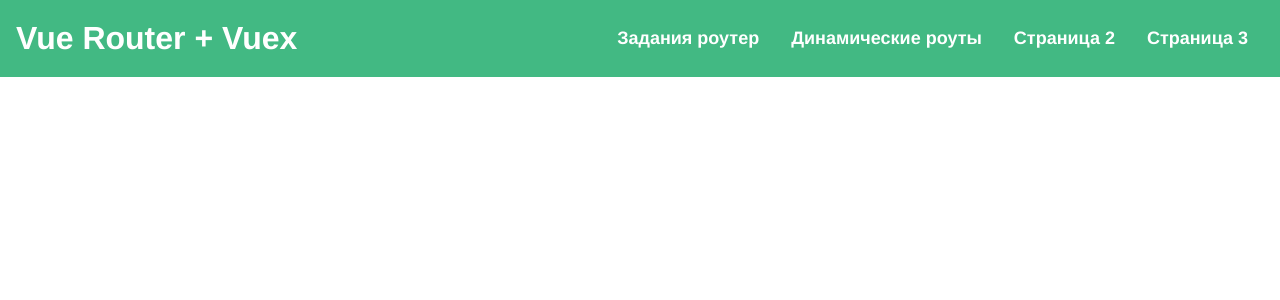
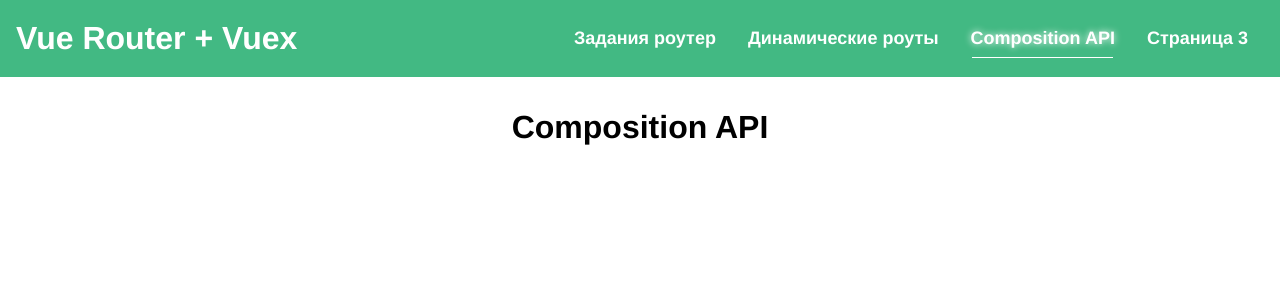
Before and after one commit to VladimirShadrov/vue-router-and-vuex-repetition, a Vue app: page /composition in a window 1280 px wide. Shown: the top 300 px of the page. Built offline with nearby package versions, Linux system fonts and the light colour scheme.

Commit message:
Структура папок

```diff
--- a/src/App.vue
+++ b/src/App.vue
@@ -18,7 +18,7 @@ export default {
       routerLinks: [
         { id: 2, path: '/', title: 'Задания роутер' },
         { id: 3, path: '/dinamic-routes', title: 'Динамические роуты' },
-        { id: 4, path: '/page2', title: 'Страница 2' },
+        { id: 4, path: '/composition', title: 'Composition API' },
         { id: 5, path: '/page3', title: 'Страница 3' },
       ],
     };
--- a/src/components/vueRouter/AppPage2.vue
+++ b/src/components/composition/AppCompositionApi.vue
@@ -1,6 +1,6 @@
 <template>
   <div class="content-wrapper">
-    <h1 class="theme-title">Страница 2</h1>
+    <h1 class="theme-title">Composition API</h1>
   </div>
 </template>
 
```
Also changed, not shown: src/router/index.ts (+20 -9 lines), src/components/AppPage3.vue (renamed from src/components/vueRouter/AppPage3.vue).
